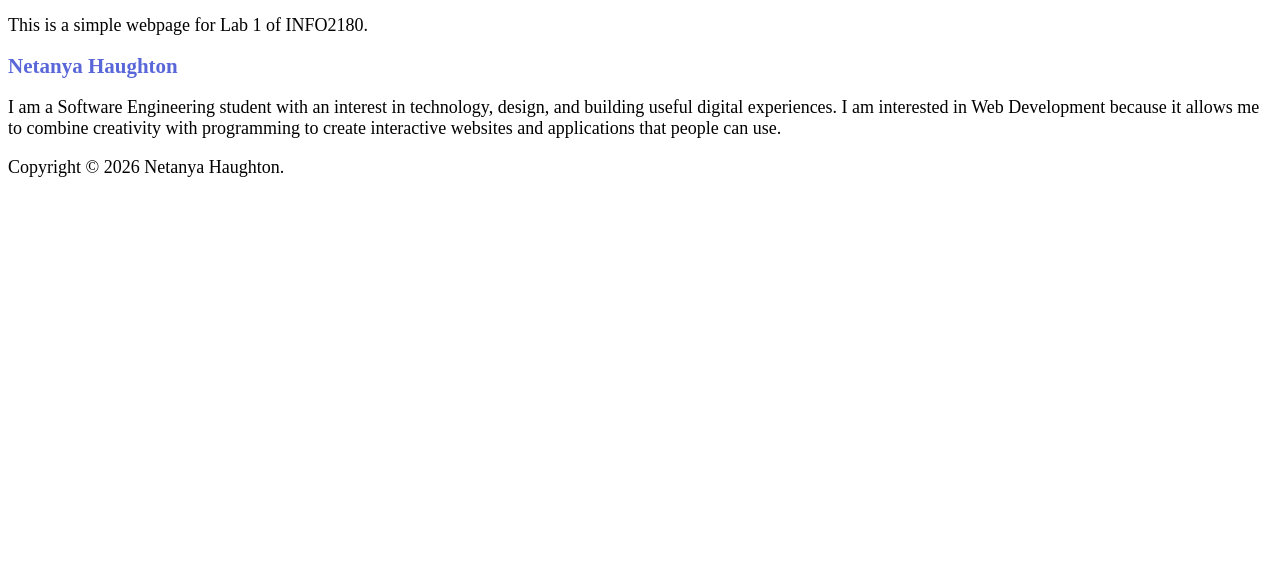
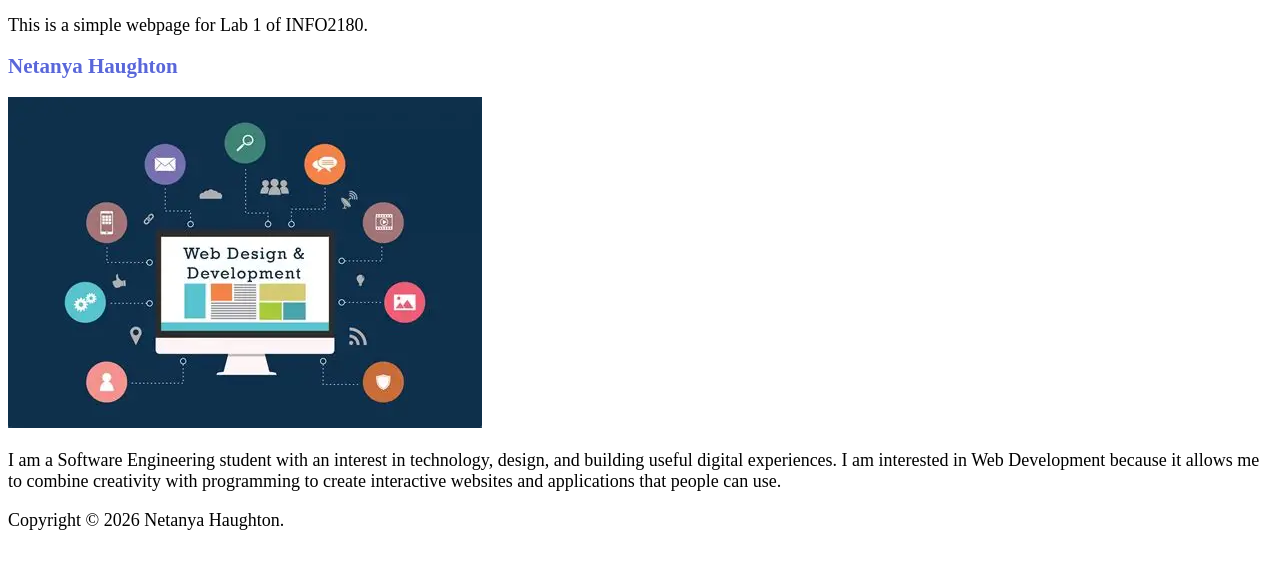
Before and after one commit to inter-Nett/info2180-lab1, a plain HTML site: page index.html in a window 1280 px wide. Shown: the part 46-614 px from the top of the page. Drawn offline with Linux system fonts and the light colour scheme.

Commit message:
Added image to webpage

```diff
--- a/index.html
+++ b/index.html
@@ -18,6 +18,8 @@
     <main>
     <h2>Netanya Haughton</h2>
 
+    <img src="profile.jpg" alt="Photo">
+
     <p>
         I am a Software Engineering student with an interest in technology,
         design, and building useful digital experiences. I am interested in
```
Also changed, not shown: profile.jpg (added). Lines whose indentation alone changed are shown as unchanged.
